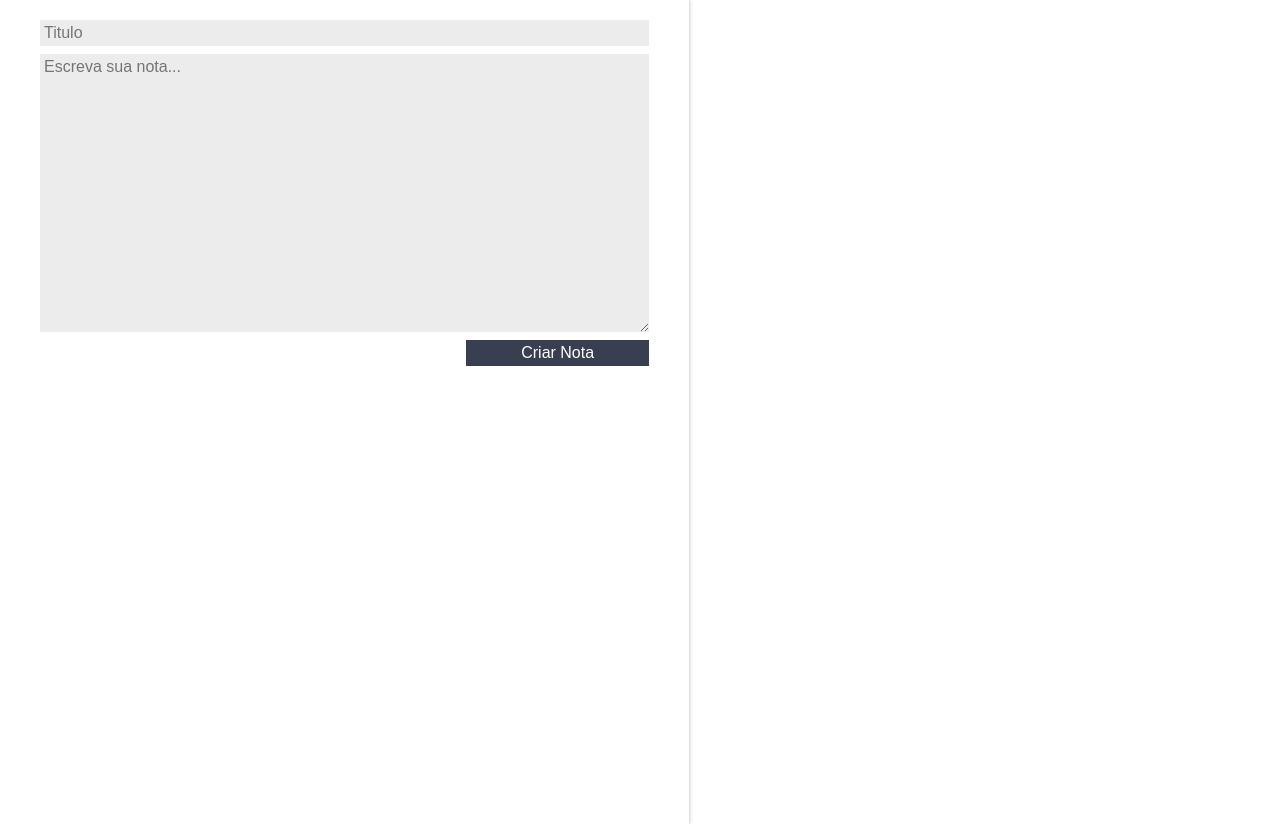
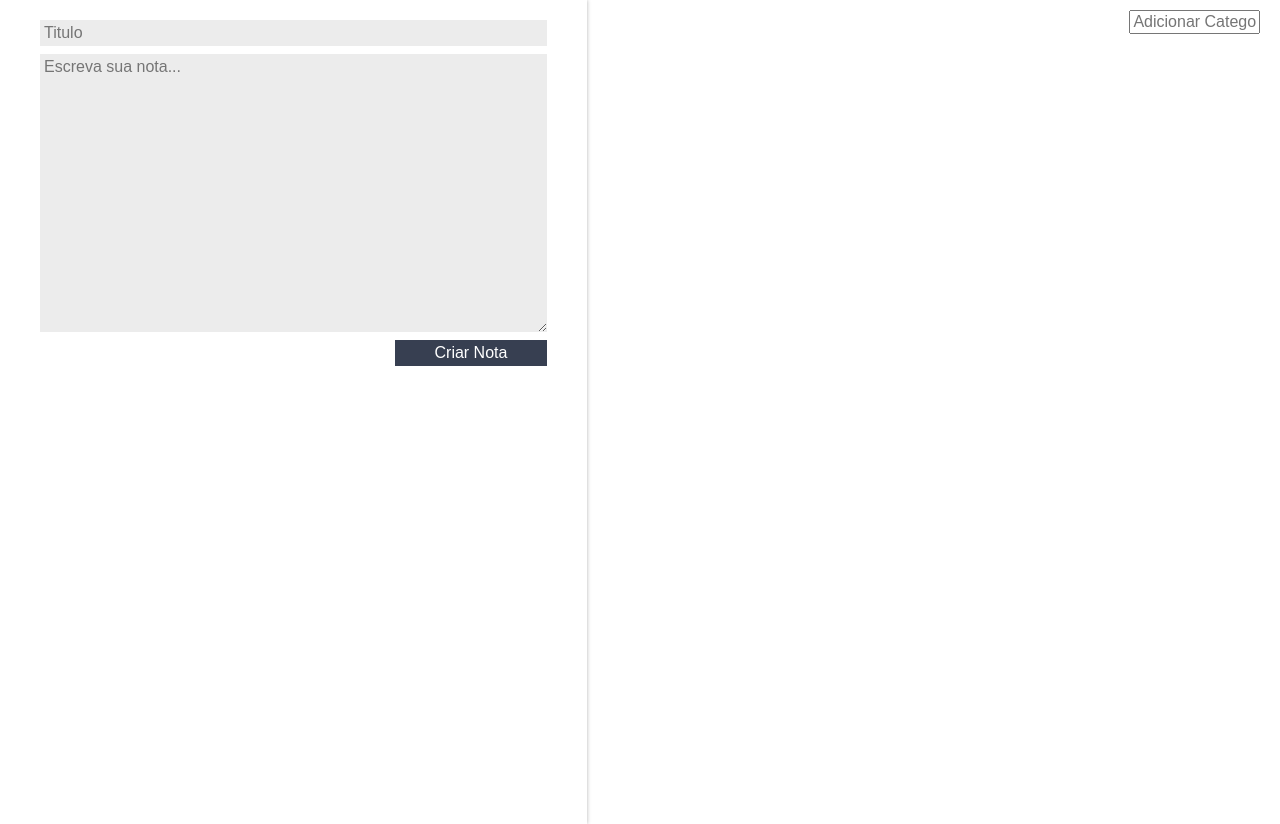
Before and after one commit to caro-marks/studying-react, a React (Create React App) app: page / in a window 1280 px wide. Built offline with nearby package versions, Linux system fonts and the light colour scheme.

Commit message:
adicionar categoria feature completed

```diff
--- a/src/App.js
+++ b/src/App.js
@@ -4,12 +4,14 @@ import ListaDeNotas from './components/ListaDeNotas'
 
 import './assets/App.css'
 import './assets/index.css'
+import ListaDeCategorias from './components/ListaDeCategorias'
 
 class App extends Component {
   constructor() {
     super()
     this.state = {
       notas: [],
+      categorias: [],
     }
   }
 
@@ -17,6 +19,7 @@ class App extends Component {
     const novaNota = { titulo, texto }
     const novasNotas = [...this.state.notas, novaNota]
     const novoEstado = {
+      ...this.state,
       notas: novasNotas,
     }
     this.setState(novoEstado)
@@ -25,9 +28,13 @@ class App extends Component {
   _destroyNota(indice) {
     let listaNotas = this.state.notas
     listaNotas.splice(indice, 1)
-    const novoEstado = {
-      notas: listaNotas,
-    }
+    const novoEstado = { ...this.state, notas: listaNotas }
+    this.setState(novoEstado)
+  }
+
+  _adicionarCategoria(categoria) {
+    const novasCategorias = [...this.state.categorias, categoria]
+    const novoEstado = { ...this.state, categorias: novasCategorias }
     this.setState(novoEstado)
   }
 
@@ -35,10 +42,16 @@ class App extends Component {
     return (
       <div className="conteudo">
         <FormCadastro createNota={this._newNota.bind(this)} />
-        <ListaDeNotas
-          notas={this.state.notas}
-          destroyNota={this._destroyNota.bind(this)}
-        />
+        <main className="conteudo-principal">
+          <ListaDeCategorias
+            adicionarCategoria={this._adicionarCategoria.bind(this)}
+            categorias={this.state.categorias}
+          />
+          <ListaDeNotas
+            notas={this.state.notas}
+            destroyNota={this._destroyNota.bind(this)}
+          />
+        </main>
       </div>
     )
   }
--- a/src/assets/App.css
+++ b/src/assets/App.css
@@ -1,5 +1,9 @@
 .conteudo {
   display: flex;
+}
+
+.conteudo-principal {
+  flex-grow: 3;
 }
 
 :root {
--- /dev/null
+++ b/src/components/ListaDeCategorias/ListaDeCategorias.jsx
@@ -0,0 +1,27 @@
+import { Component } from "react";
+import './estilo.css'
+
+class ListaDeCategorias extends Component{
+
+  _handleEventoInput(evento){
+    if(evento.key == "Enter"){
+      const valorCategoria = evento.target.value
+      this.props.adicionarCategoria(valorCategoria)
+    }
+  }
+
+  render(){
+    return(
+      <section className="listaCategorias">
+        <ul className="listaCategorias-ul">
+          {this.props.categorias.map((categoria,index)=>{
+            return <li key={index} className="listaCategorias-li">{categoria}</li>
+          })}
+        </ul>
+        <input className="listaCategorias-input" type="text" placeholder="Adicionar Categoria" onKeyUp={this._handleEventoInput.bind(this)}/>
+      </section>
+    )
+  }
+}
+
+export default ListaDeCategorias
--- /dev/null
+++ b/src/components/ListaDeCategorias/estilo.css
@@ -0,0 +1,20 @@
+.listaCategorias {
+  display: grid;
+  grid-template-columns: auto 20%;
+  padding: 10px 20px;
+}
+
+.listaCategorias-ul {
+  display: grid;
+  grid-template-columns: repeat(auto-fit, minmax(50px, 15%));
+  grid-auto-rows: 20px;
+  justify-content: space-around;
+  justify-items: center;
+}
+
+.listaCategorias-li {
+  background-color: black;
+  color: white;
+  border-radius: 20%;
+  padding: 5% 10%;
+}
--- /dev/null
+++ b/src/components/ListaDeCategorias/index.js
@@ -0,0 +1,3 @@
+import ListaDeCategorias from './ListaDeCategorias'
+
+export default ListaDeCategorias
```
